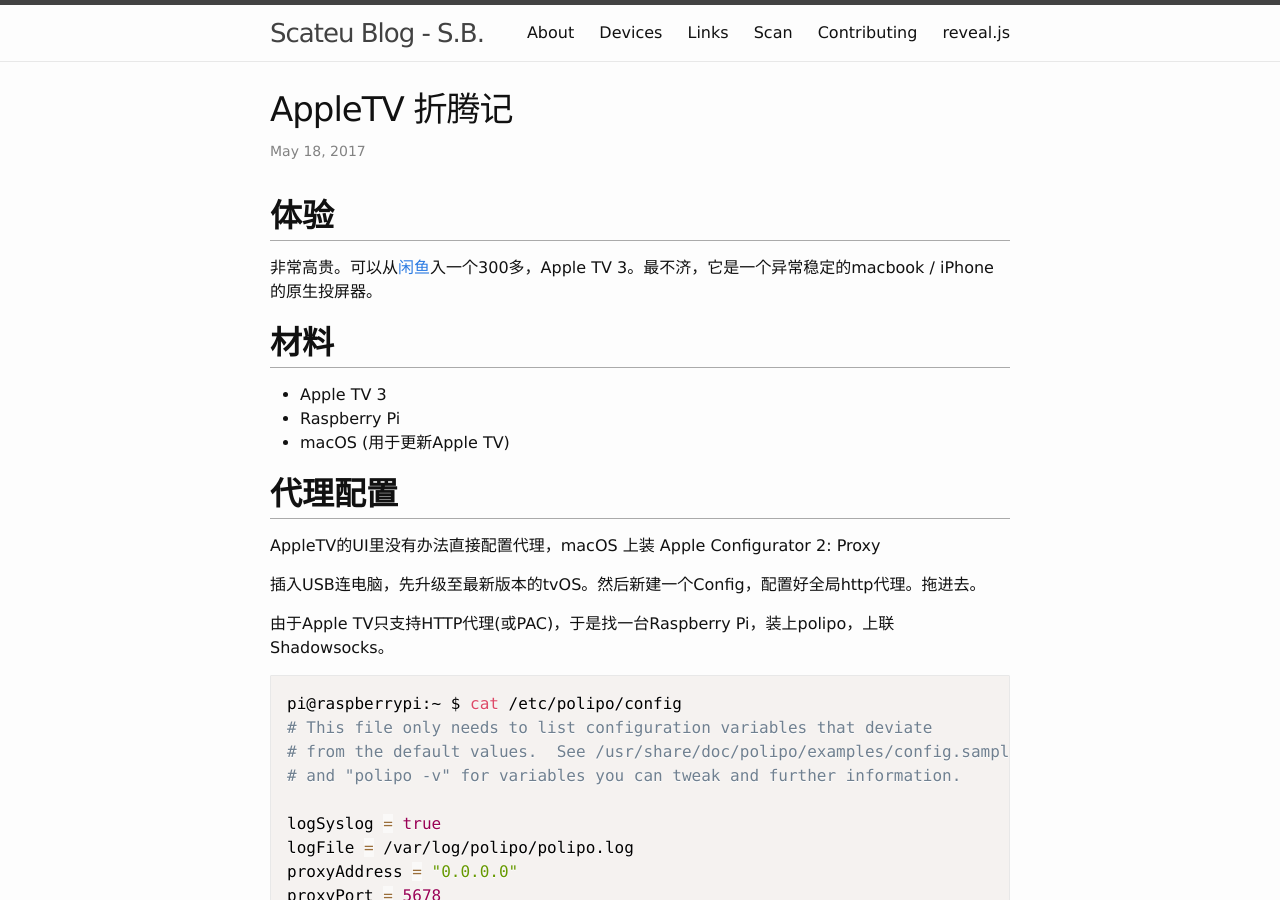
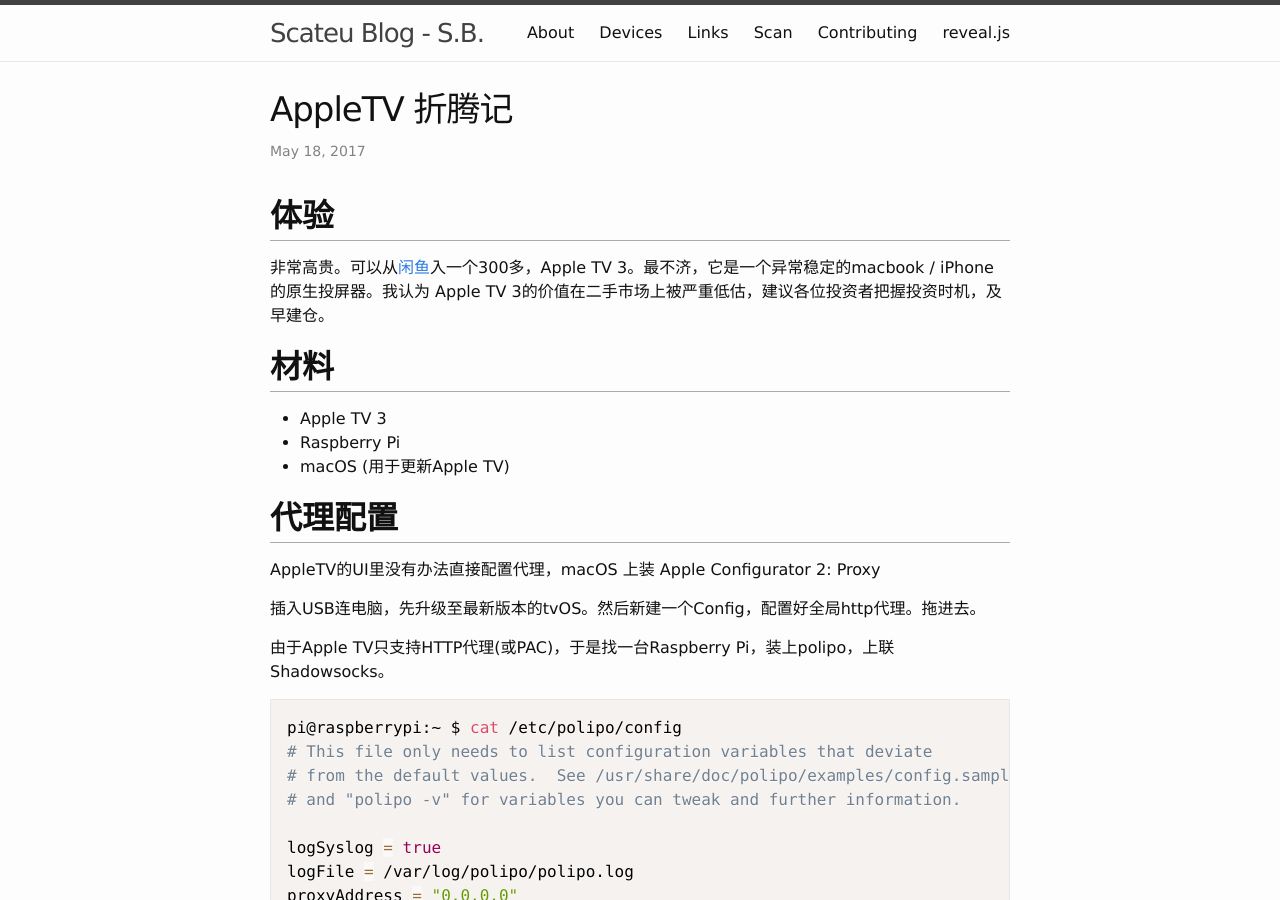
Before and after one commit to scateu/scateu.github.io, a Jekyll site: the page built from _posts/2017-05-18-apple-tv-notes.md, in a window 1280 px wide and 900 px high. Built offline with Jekyll 4.4.1, drawn with Linux system fonts in a browser that asks for light colours; nearby versions of some CDN libraries; comment, search, counter and statistics services are not loaded.

Commit message:
Thu May 18 19:06:03 CST 2017

```diff
--- a/_posts/2017-05-18-apple-tv-notes.md
+++ b/_posts/2017-05-18-apple-tv-notes.md
@@ -6,7 +6,7 @@
 
 ## 体验
 
-非常高贵。可以从[闲鱼](https://www.baidu.com/s?wd=%E9%97%B2%E9%B1%BC%E6%98%AF%E5%82%BB%E9%80%BC)入一个300多，Apple TV 3。最不济，它是一个异常稳定的macbook / iPhone 的原生投屏器。
+非常高贵。可以从[闲鱼](https://www.baidu.com/s?wd=%E9%97%B2%E9%B1%BC%E6%98%AF%E5%82%BB%E9%80%BC)入一个300多，Apple TV 3。最不济，它是一个异常稳定的macbook / iPhone 的原生投屏器。我认为 Apple TV 3的价值在二手市场上被严重低估，建议各位投资者把握投资时机，及早建仓。
 
 
 
```
